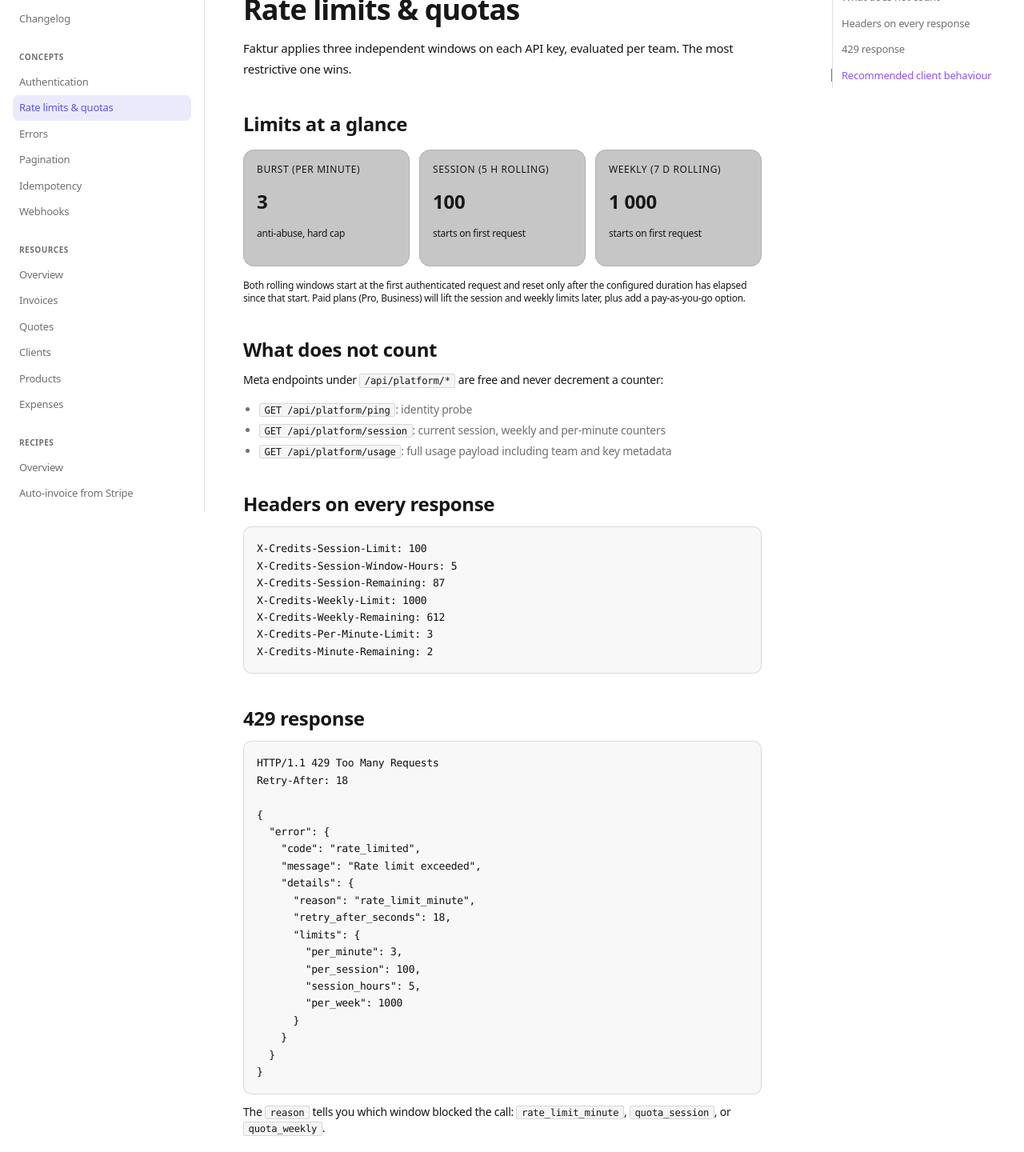
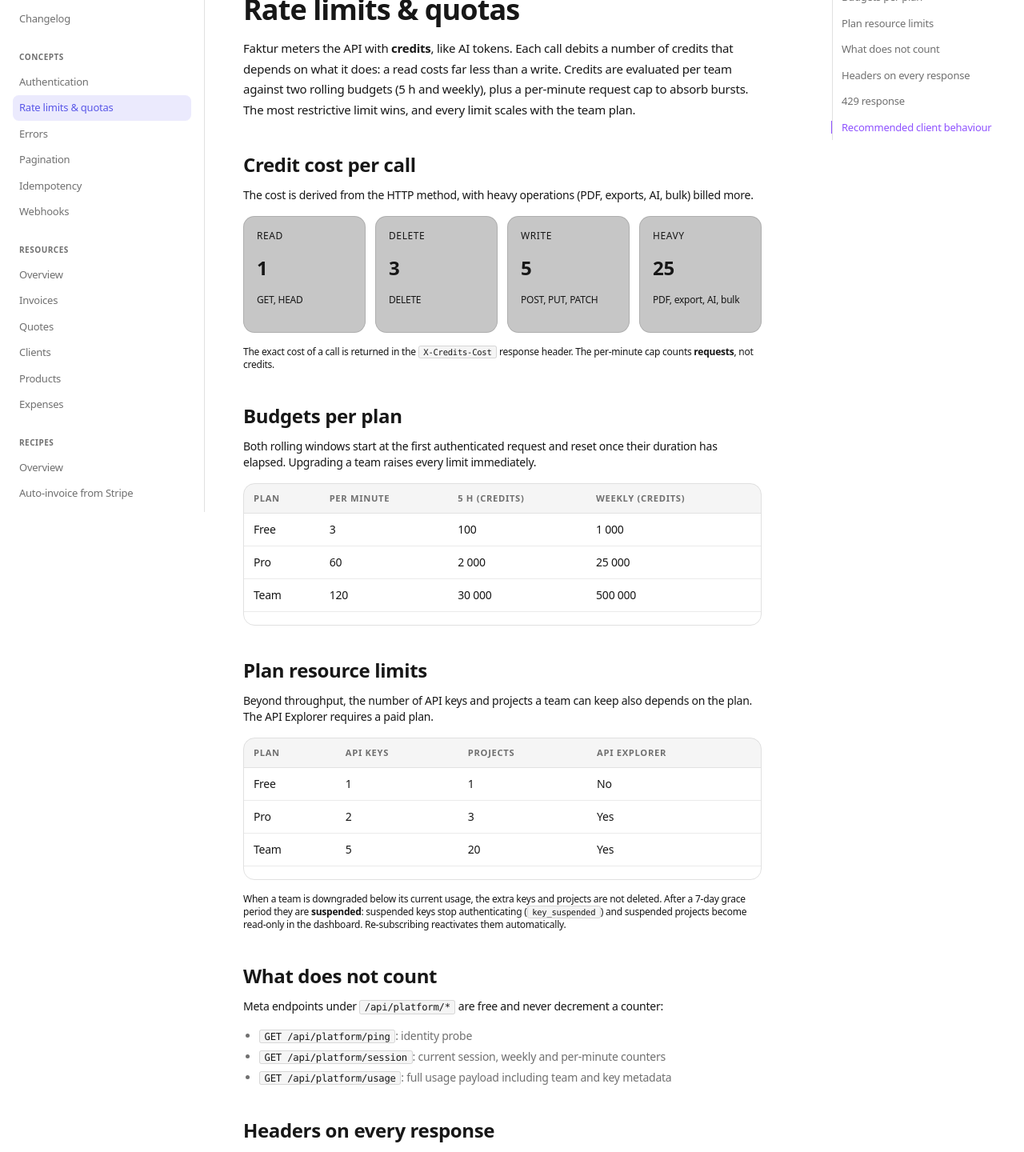
Before and after one commit to fakturapp/docs, a Next.js app: page /concepts/rate-limits in a window 1280 px wide. Shown: the part 160-1600 px from the top of the page at 80% size. Built offline with nearby package versions, Linux system fonts and the light colour scheme; no server answers.

Commit message:
docs(rate-limits): document the credit model, per-plan budgets and suspension

```diff
--- a/src/app/concepts/rate-limits/page.tsx
+++ b/src/app/concepts/rate-limits/page.tsx
@@ -6,39 +6,130 @@ export default function RateLimitsPage() {
       <p className="text-xs font-semibold uppercase tracking-wider text-violet-500">Concept</p>
       <h1 className="mt-2 text-4xl font-semibold tracking-tight">Rate limits & quotas</h1>
       <p className="mt-4 text-(--muted-foreground)">
-        Faktur applies three independent windows on each API key, evaluated per team. The most
-        restrictive one wins.
+        Faktur meters the API with <strong>credits</strong>, like AI tokens. Each call debits a
+        number of credits that depends on what it does: a read costs far less than a write.
+        Credits are evaluated per team against two rolling budgets (5&nbsp;h and weekly), plus a
+        per-minute request cap to absorb bursts. The most restrictive limit wins, and every limit
+        scales with the team plan.
       </p>
 
       <section className="mt-10">
-        <h2 className="text-2xl font-semibold">Limits at a glance</h2>
-        <div className="mt-4 grid grid-cols-3 gap-3">
+        <h2 className="text-2xl font-semibold">Credit cost per call</h2>
+        <p className="mt-3 text-sm text-(--muted-foreground)">
+          The cost is derived from the HTTP method, with heavy operations (PDF, exports, AI, bulk)
+          billed more.
+        </p>
+        <div className="mt-4 grid grid-cols-2 gap-3 sm:grid-cols-4">
           <div className="rounded-xl border border-(--border) bg-(--muted)/40 p-4">
-            <p className="text-xs uppercase tracking-wider text-(--muted-foreground)">
-              Burst (per minute)
-            </p>
-            <p className="mt-1 text-2xl font-semibold">3</p>
-            <p className="mt-1 text-xs text-(--muted-foreground)">anti-abuse, hard cap</p>
+            <p className="text-xs uppercase tracking-wider text-(--muted-foreground)">Read</p>
+            <p className="mt-1 text-2xl font-semibold">1</p>
+            <p className="mt-1 text-xs text-(--muted-foreground)">GET, HEAD</p>
           </div>
           <div className="rounded-xl border border-(--border) bg-(--muted)/40 p-4">
-            <p className="text-xs uppercase tracking-wider text-(--muted-foreground)">
-              Session (5 h rolling)
-            </p>
-            <p className="mt-1 text-2xl font-semibold">100</p>
-            <p className="mt-1 text-xs text-(--muted-foreground)">starts on first request</p>
+            <p className="text-xs uppercase tracking-wider text-(--muted-foreground)">Delete</p>
+            <p className="mt-1 text-2xl font-semibold">3</p>
+            <p className="mt-1 text-xs text-(--muted-foreground)">DELETE</p>
           </div>
           <div className="rounded-xl border border-(--border) bg-(--muted)/40 p-4">
-            <p className="text-xs uppercase tracking-wider text-(--muted-foreground)">
-              Weekly (7 d rolling)
-            </p>
-            <p className="mt-1 text-2xl font-semibold">1 000</p>
-            <p className="mt-1 text-xs text-(--muted-foreground)">starts on first request</p>
+            <p className="text-xs uppercase tracking-wider text-(--muted-foreground)">Write</p>
+            <p className="mt-1 text-2xl font-semibold">5</p>
+            <p className="mt-1 text-xs text-(--muted-foreground)">POST, PUT, PATCH</p>
+          </div>
+          <div className="rounded-xl border border-(--border) bg-(--muted)/40 p-4">
+            <p className="text-xs uppercase tracking-wider text-(--muted-foreground)">Heavy</p>
+            <p className="mt-1 text-2xl font-semibold">25</p>
+            <p className="mt-1 text-xs text-(--muted-foreground)">PDF, export, AI, bulk</p>
           </div>
         </div>
         <p className="mt-4 text-xs text-(--muted-foreground)">
-          Both rolling windows start at the first authenticated request and reset only after the
-          configured duration has elapsed since that start. Paid plans (Pro, Business) will lift
-          the session and weekly limits later, plus add a pay-as-you-go option.
+          The exact cost of a call is returned in the <code>X-Credits-Cost</code> response header.
+          The per-minute cap counts <strong>requests</strong>, not credits.
+        </p>
+      </section>
+
+      <section className="mt-10">
+        <h2 className="text-2xl font-semibold">Budgets per plan</h2>
+        <p className="mt-3 text-sm text-(--muted-foreground)">
+          Both rolling windows start at the first authenticated request and reset once their
+          duration has elapsed. Upgrading a team raises every limit immediately.
+        </p>
+        <div className="mt-4 overflow-x-auto rounded-xl border border-(--border)">
+          <table className="w-full text-sm">
+            <thead className="bg-(--muted)/40 text-(--muted-foreground)">
+              <tr>
+                <th className="px-4 py-2.5 text-left font-medium">Plan</th>
+                <th className="px-4 py-2.5 text-right font-medium">Per minute</th>
+                <th className="px-4 py-2.5 text-right font-medium">5&nbsp;h (credits)</th>
+                <th className="px-4 py-2.5 text-right font-medium">Weekly (credits)</th>
+              </tr>
+            </thead>
+            <tbody className="divide-y divide-(--border)">
+              <tr>
+                <td className="px-4 py-2.5 font-medium">Free</td>
+                <td className="px-4 py-2.5 text-right tabular-nums">3</td>
+                <td className="px-4 py-2.5 text-right tabular-nums">100</td>
+                <td className="px-4 py-2.5 text-right tabular-nums">1 000</td>
+              </tr>
+              <tr>
+                <td className="px-4 py-2.5 font-medium">Pro</td>
+                <td className="px-4 py-2.5 text-right tabular-nums">60</td>
+                <td className="px-4 py-2.5 text-right tabular-nums">2 000</td>
+                <td className="px-4 py-2.5 text-right tabular-nums">25 000</td>
+              </tr>
+              <tr>
+                <td className="px-4 py-2.5 font-medium">Team</td>
+                <td className="px-4 py-2.5 text-right tabular-nums">120</td>
+                <td className="px-4 py-2.5 text-right tabular-nums">30 000</td>
+                <td className="px-4 py-2.5 text-right tabular-nums">500 000</td>
+              </tr>
+            </tbody>
+          </table>
+        </div>
+      </section>
+
+      <section className="mt-10">
+        <h2 className="text-2xl font-semibold">Plan resource limits</h2>
+        <p className="mt-3 text-sm text-(--muted-foreground)">
+          Beyond throughput, the number of API keys and projects a team can keep also depends on
+          the plan. The API Explorer requires a paid plan.
+        </p>
+        <div className="mt-4 overflow-x-auto rounded-xl border border-(--border)">
+          <table className="w-full text-sm">
+            <thead className="bg-(--muted)/40 text-(--muted-foreground)">
+              <tr>
+                <th className="px-4 py-2.5 text-left font-medium">Plan</th>
+                <th className="px-4 py-2.5 text-right font-medium">API keys</th>
+                <th className="px-4 py-2.5 text-right font-medium">Projects</th>
+                <th className="px-4 py-2.5 text-right font-medium">API Explorer</th>
+              </tr>
+            </thead>
+            <tbody className="divide-y divide-(--border)">
+              <tr>
+                <td className="px-4 py-2.5 font-medium">Free</td>
+                <td className="px-4 py-2.5 text-right tabular-nums">1</td>
+                <td className="px-4 py-2.5 text-right tabular-nums">1</td>
+                <td className="px-4 py-2.5 text-right">No</td>
+              </tr>
+              <tr>
+                <td className="px-4 py-2.5 font-medium">Pro</td>
+                <td className="px-4 py-2.5 text-right tabular-nums">2</td>
+                <td className="px-4 py-2.5 text-right tabular-nums">3</td>
+                <td className="px-4 py-2.5 text-right">Yes</td>
+              </tr>
+              <tr>
+                <td className="px-4 py-2.5 font-medium">Team</td>
+                <td className="px-4 py-2.5 text-right tabular-nums">5</td>
+                <td className="px-4 py-2.5 text-right tabular-nums">20</td>
+                <td className="px-4 py-2.5 text-right">Yes</td>
+              </tr>
+            </tbody>
+          </table>
+        </div>
+        <p className="mt-4 text-xs text-(--muted-foreground)">
+          When a team is downgraded below its current usage, the extra keys and projects are not
+          deleted. After a 7-day grace period they are <strong>suspended</strong>: suspended keys
+          stop authenticating (<code>key_suspended</code>) and suspended projects become read-only
+          in the dashboard. Re-subscribing reactivates them automatically.
         </p>
       </section>
 
@@ -66,14 +157,18 @@ export default function RateLimitsPage() {
       <section className="mt-10">
         <h2 className="text-2xl font-semibold">Headers on every response</h2>
         <pre className="mt-3 overflow-x-auto rounded-xl border border-(--border) bg-(--code-bg) p-4 text-xs">
-          <code>{`X-Credits-Session-Limit: 100
+          <code>{`X-Credits-Cost: 5
+X-Credits-Session-Limit: 2000
 X-Credits-Session-Window-Hours: 5
-X-Credits-Session-Remaining: 87
-X-Credits-Weekly-Limit: 1000
-X-Credits-Weekly-Remaining: 612
-X-Credits-Per-Minute-Limit: 3
-X-Credits-Minute-Remaining: 2`}</code>
+X-Credits-Session-Remaining: 1870
+X-Credits-Weekly-Limit: 25000
+X-Credits-Weekly-Remaining: 24120
+X-Credits-Per-Minute-Limit: 60
+X-Credits-Minute-Remaining: 58`}</code>
         </pre>
+        <p className="mt-3 text-xs text-(--muted-foreground)">
+          The example above is a Pro team. The limit headers reflect the team plan in effect.
+        </p>
       </section>
 
       <section className="mt-10">
@@ -87,13 +182,14 @@ Retry-After: 18
     "code": "rate_limited",
     "message": "Rate limit exceeded",
     "details": {
-      "reason": "rate_limit_minute",
+      "reason": "quota_session",
       "retry_after_seconds": 18,
+      "cost": 25,
       "limits": {
-        "per_minute": 3,
-        "per_session": 100,
+        "per_minute": 60,
+        "per_session": 2000,
         "session_hours": 5,
-        "per_week": 1000
+        "per_week": 25000
       }
     }
   }
@@ -102,7 +198,8 @@ Retry-After: 18
         <p className="mt-3 text-sm text-(--muted-foreground)">
           The <code>reason</code> tells you which window blocked the call:{' '}
           <code>rate_limit_minute</code>, <code>quota_session</code>, or{' '}
-          <code>quota_weekly</code>.
+          <code>quota_weekly</code>. <code>cost</code> is the number of credits the blocked call
+          would have debited.
         </p>
       </section>
 
@@ -110,20 +207,20 @@ Retry-After: 18
         <h2 className="text-2xl font-semibold">Recommended client behaviour</h2>
         <ul className="mt-3 space-y-2 text-sm text-(--muted-foreground)">
           <li>
-            Hit <code>GET /api/platform/usage</code> once at startup to know your remaining
+            Hit <code>GET /api/platform/usage</code> once at startup to know your remaining credit
             budget. It is free and gives the exact reset timestamps.
           </li>
           <li>
             Read <code>X-Credits-Session-Remaining</code> and slow down preemptively before
-            hitting zero.
+            hitting zero, accounting for the <code>X-Credits-Cost</code> of your next call.
+          </li>
+          <li>
+            Prefer reads over repeated writes, and batch where possible, since a write costs five
+            times a read.
           </li>
           <li>
             On <code>429</code>, honour <code>Retry-After</code> exactly, then add a small jitter
             (±10%).
-          </li>
-          <li>
-            Spread requests across the 5 h window. A burst of 60 calls in the first minute is
-            fine, 60 calls in 20 s will trip the per-minute cap.
           </li>
         </ul>
       </section>
```
